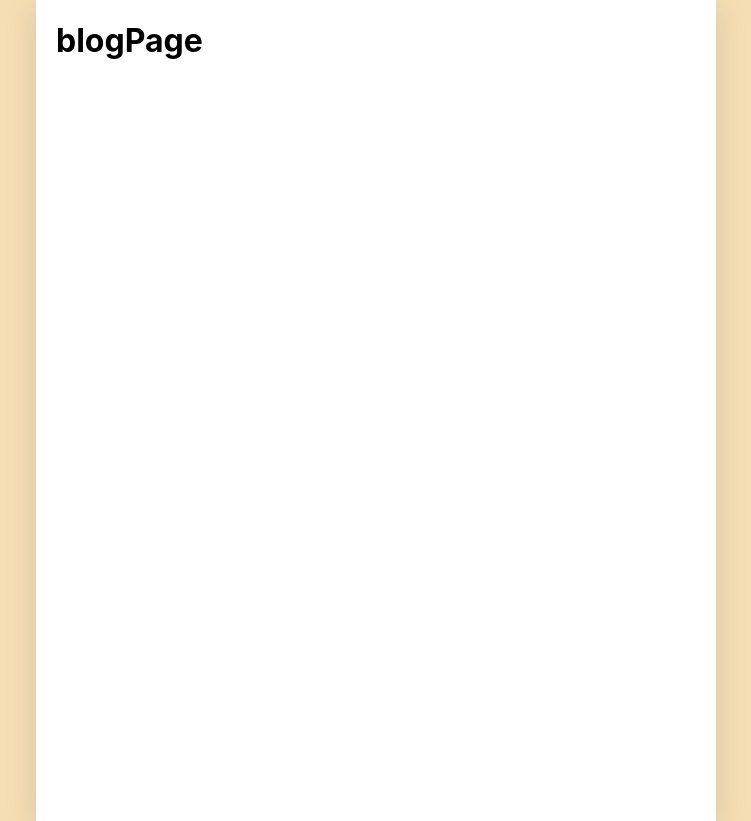
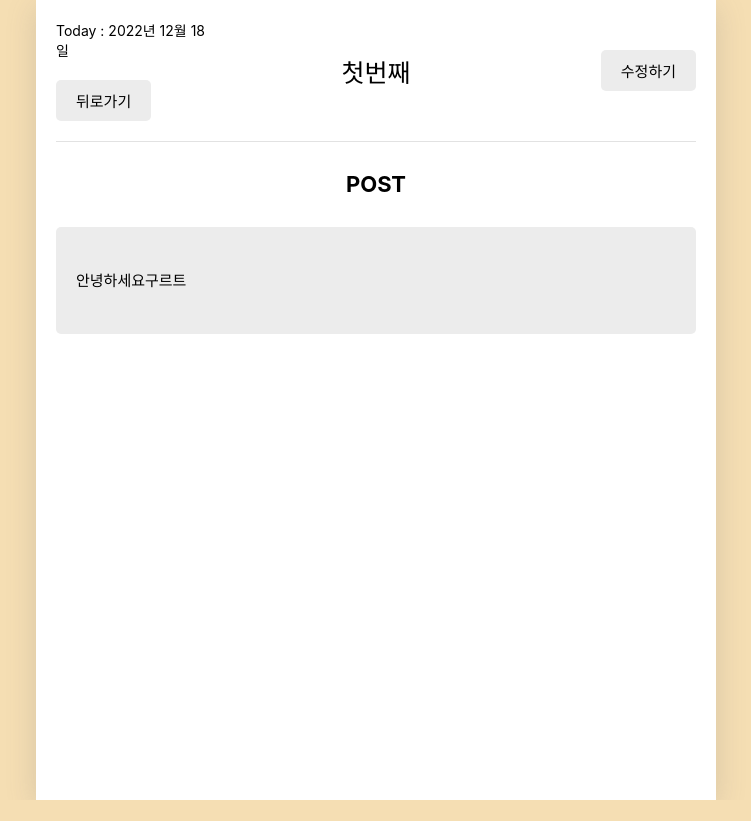
Before and after one commit to Icarly2701/smilegate_blog, a React (Create React App) app: page /post/1 in a window 1280 px wide. Shown: the whole page, without its empty margins (264-1015 px from the left). After the commit the page ends 800 px from the top, so only its background shows below. Built offline with nearby package versions, Linux system fonts and the light colour scheme; the HTML template or start-up script is replaced by a standard one.

Commit message:
포스팅페이지 구현

```diff
--- a/src/App.css
+++ b/src/App.css
@@ -228,3 +228,38 @@
   justify-content: space-between;
   align-items: center;
 }
+
+/* post page*/
+.BlogPage {
+
+}
+
+.BlogPage section {
+  width:100%;
+  margin-bottom: 100px;
+
+  display:flex;
+  flex-direction: column;
+  align-items: center;
+  text-align: center;
+}
+
+.BlogPage h4{
+  font-size: 22px;
+  font-weight: bold;
+}
+
+.BlogPage .this_post{
+  width: 100%;
+  background-color: #ececec;
+  border-radius: 5px;
+  word-break: keep-all;
+}
+
+.BlogPage .this_post p{
+  font-weight: 400;
+  line-height: 2.5;
+  font-size: 15px;
+  padding: 20px;
+  text-align: left;
+}
--- a/src/components/PostEditMake.js
+++ b/src/components/PostEditMake.js
@@ -8,7 +8,7 @@
     const navigate = useNavigate();
     const [curDate, setCurDate] = useState(new Date());
     const TodayDate =`Today : ${curDate.getFullYear()}년 ${curDate.getMonth() + 1}월 ${curDate.getDate()}일`;
-    const {onCreate, onEdit} = useContext(PostDispatchContext);
+    const {onCreate, onEdit, onRemove} = useContext(PostDispatchContext);
     const contentRef = useRef();
     const titleRef = useRef();
     const [title, setTitle] = useState("");
@@ -32,7 +32,14 @@
             }
 
             navigate('/', {replace:true});
-        };
+    };
+
+    const handleRemove = () => {
+        if(window.confirm("정말 이 포스트를 삭제하겠습니까?")){
+            onRemove(originData.id);
+        }
+        navigate('/', {replace:true});
+    }
 
     useEffect(() => {
         if(isEdit){
@@ -50,6 +57,9 @@
                 }
                 headTitle = {isEdit ? "Edit Post" : "New Post!"}
                 todayDate = {TodayDate}
+                rightChild={
+                    <MyButton text={"삭제하기"} type={"Bad"} onClick = {handleRemove}/>
+                }
             />
             <div>
                 <section>
--- a/src/components/PostItem.js
+++ b/src/components/PostItem.js
@@ -15,7 +15,7 @@
                     <div className="info_date">{strDate}</div>
                 </div>
                 <div className="info_down">
-                    <div className = "info_content">{content.slice(0,25)}</div>
+                    <div className = "info_content" onClick={() => navigate(`/post/${id}`)}>{content.slice(0,25)}</div>
                     <div className="btn_wrapper"><MyButton text = {"수정하기"} onClick = {() => navigate(`/edit/${id}`)}/></div>
                 </div>
             </div>
--- a/src/pages/blogPage.js
+++ b/src/pages/blogPage.js
@@ -1,14 +1,51 @@
-import { useParams } from "react-router-dom";
+import { useNavigate, useParams } from "react-router-dom";
+import {useContext, useEffect, useState} from 'react';
+import {PostStateContext } from "../App";
+import MyHeader from "../components/MyHeader";
+import MyButton from "../components/MyButton";
 
 const BlogPage = () => {
+    const curDate = new Date();
+    const TodayDate =`Today : ${curDate.getFullYear()}년 ${curDate.getMonth() + 1}월 ${curDate.getDate()}일`;
+
     const {id} = useParams();
+    const [data, setData] = useState();
+    const navigate = useNavigate();
 
-    return (
+    const PostList = useContext(PostStateContext);
 
-        <div className="blogPage">
-            <h1>blogPage</h1>
+    useEffect(() => {
+        if(PostList.length >= 1){
+            const targetPost = PostList.find((it) => parseInt(it.id) === parseInt(id))
+            if(targetPost){
+                setData(targetPost);
+            }else{
+                alert("없는 포스트 입니다!");
+                navigate('/', {replace:true});
+            }
+        }
+    },[id, PostList]);
+
+    if(!data){
+        return <div className = "BlogPage">로딩중</div>;
+    }else {
+        return (
+        <div className= "BlogPage">
+            <MyHeader headTitle={data.title.slice(0,10)}
+            leftChild = {<MyButton text ={"뒤로가기"} onClick = {() => navigate(-1)}/>}
+            rightChild = {<MyButton text = {"수정하기"} onClick = {() => navigate(`/edit/${data.id}`)} />}
+            todayDate = {TodayDate}
+            />
+            <section>
+                <h4>POST</h4>
+                <div className="this_post">
+                    <p>{data.content}</p>
+                </div>
+            </section>
         </div>
-    );
+        );
+    }
+
 };
 
 export default BlogPage;
--- a/src/pages/editPage.js
+++ b/src/pages/editPage.js
@@ -17,6 +17,7 @@
             if(targetPost){
                 setOriginData(targetPost);
             }else{
+                alert("없는 포스트 입니다!");
                 navigate('/', {replace:true});
             }
         }
```
